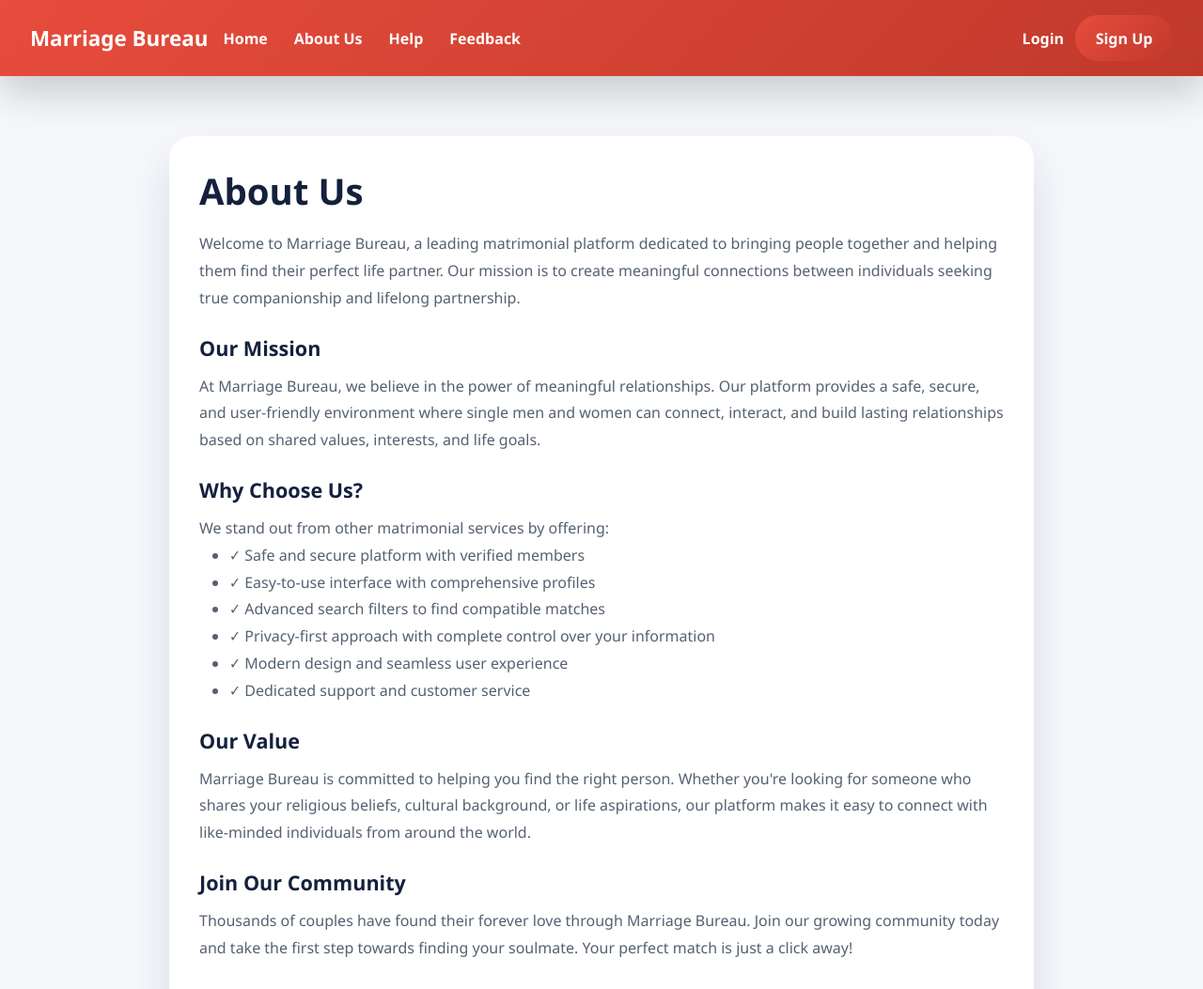
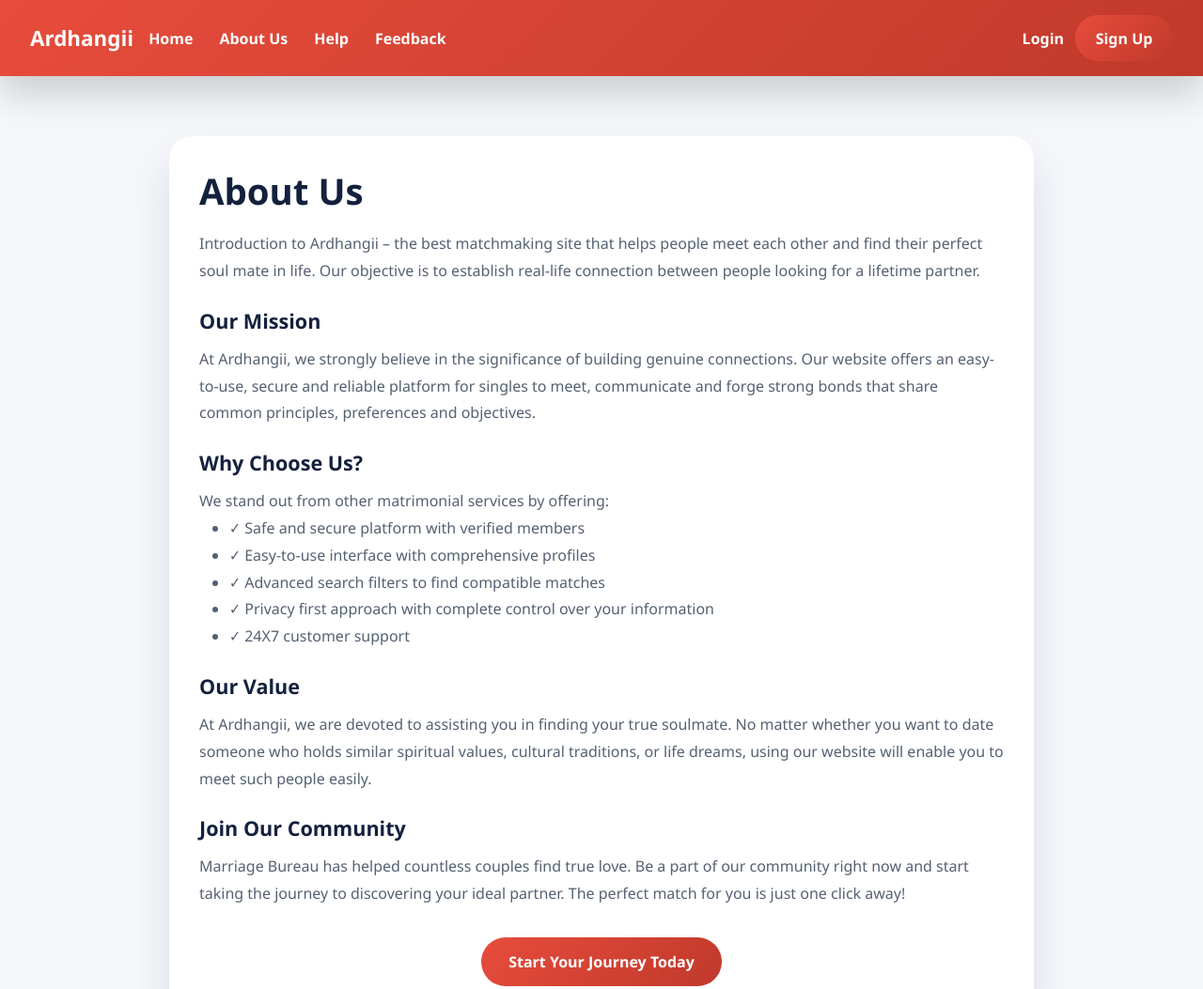
Before and after one commit to abhishekpujari2004/Ardhangiii, a website: page public/about.html in a window 1280 px wide. Shown: the top 1053 px of the page at 94% size. Drawn offline with Linux system fonts and the light colour scheme.

Commit message:
Added details

```diff
--- a/public/about.html
+++ b/public/about.html
@@ -3,12 +3,12 @@
 <head>
   <meta charset="UTF-8">
   <meta name="viewport" content="width=device-width, initial-scale=1.0">
-  <title>About Us - Marriage Bureau</title>
+  <title>About Us - Ardhangii</title>
   <link rel="stylesheet" href="css/style.css">
 </head>
 <body>
   <nav class="main-nav">
-    <div class="nav-brand"><a href="/">Marriage Bureau</a></div>
+    <div class="nav-brand"><a href="/">Ardhangii</a></div>
     <button class="nav-toggle" id="navToggle" aria-label="Toggle navigation"><span></span></button>
     <div class="nav-links">
       <ul>
@@ -26,10 +26,10 @@
     <div class="page-content">
       <h1>About Us</h1>
 
-      <p>Welcome to Marriage Bureau, a leading matrimonial platform dedicated to bringing people together and helping them find their perfect life partner. Our mission is to create meaningful connections between individuals seeking true companionship and lifelong partnership.</p>
+      <p>Introduction to Ardhangii – the best matchmaking site that helps people meet each other and find their perfect soul mate in life. Our objective is to establish real-life connection between people looking for a lifetime partner.</p>
 
       <h2>Our Mission</h2>
-      <p>At Marriage Bureau, we believe in the power of meaningful relationships. Our platform provides a safe, secure, and user-friendly environment where single men and women can connect, interact, and build lasting relationships based on shared values, interests, and life goals.</p>
+      <p>At Ardhangii, we strongly believe in the significance of building genuine connections. Our website offers an easy-to-use, secure and reliable platform for singles to meet, communicate and forge strong bonds that share common principles, preferences and objectives.</p>
 
       <h2>Why Choose Us?</h2>
       <p>We stand out from other matrimonial services by offering:</p>
@@ -37,16 +37,15 @@
         <li>✓ Safe and secure platform with verified members</li>
         <li>✓ Easy-to-use interface with comprehensive profiles</li>
         <li>✓ Advanced search filters to find compatible matches</li>
-        <li>✓ Privacy-first approach with complete control over your information</li>
-        <li>✓ Modern design and seamless user experience</li>
-        <li>✓ Dedicated support and customer service</li>
+        <li>✓ Privacy first approach with complete control over your information</li>
+        <li>✓ 24X7 customer support</li>
       </ul>
 
       <h2>Our Value</h2>
-      <p>Marriage Bureau is committed to helping you find the right person. Whether you're looking for someone who shares your religious beliefs, cultural background, or life aspirations, our platform makes it easy to connect with like-minded individuals from around the world.</p>
+      <p>At Ardhangii, we are devoted to assisting you in finding your true soulmate. No matter whether you want to date someone who holds similar spiritual values, cultural traditions, or life dreams, using our website will enable you to meet such people easily.</p>
 
       <h2>Join Our Community</h2>
-      <p>Thousands of couples have found their forever love through Marriage Bureau. Join our growing community today and take the first step towards finding your soulmate. Your perfect match is just a click away!</p>
+      <p>Marriage Bureau has helped countless couples find true love. Be a part of our community right now and start taking the journey to discovering your ideal partner. The perfect match for you is just one click away!</p>
 
       <div style="text-align: center; margin-top: 2rem;">
         <a href="/signup" class="btn">Start Your Journey Today</a>
```
